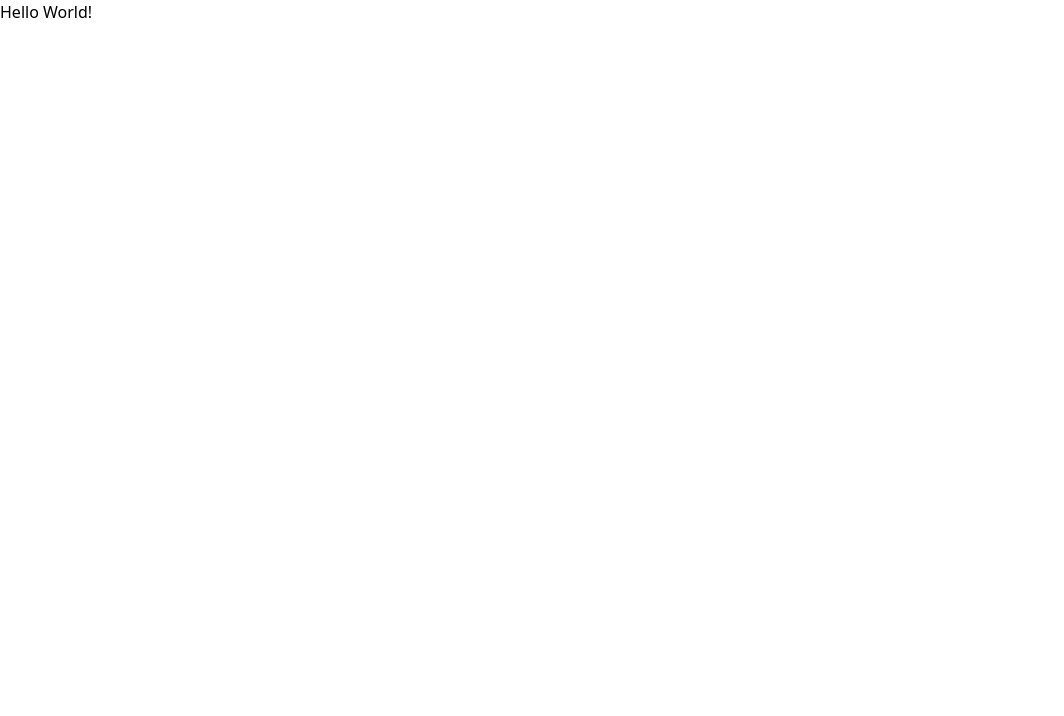
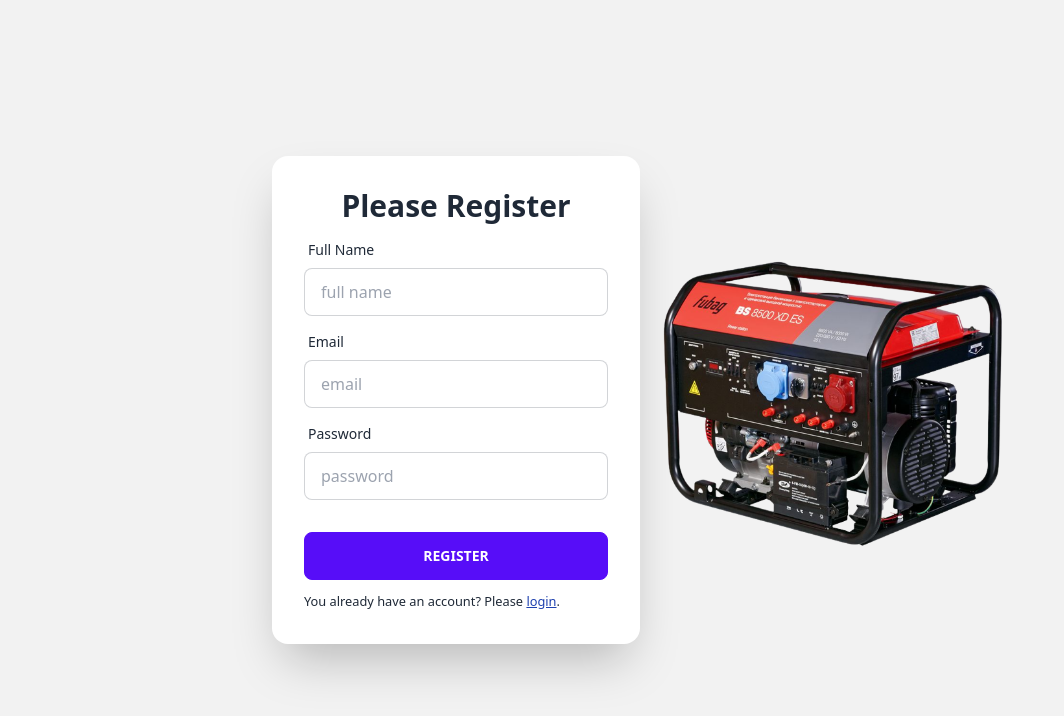
Before and after one commit to md-shamim-sarker/power-hack-client, a React (Create React App) app: page /register in a window 1280 px wide. Shown: the top 716 px of the page, without its empty margins (0-1064 px from the left). Built offline with nearby package versions, Linux system fonts and the light colour scheme.

Commit message:
create login registration and error pages

```diff
--- a/src/App.js
+++ b/src/App.js
@@ -1,9 +1,11 @@
 import React from 'react';
+import {RouterProvider} from 'react-router-dom';
+import router from './routes/routes';
 
 const App = () => {
   return (
     <div>
-      <h2>Hello World!</h2>
+      <RouterProvider router={router}></RouterProvider>
     </div>
   );
 };
--- /dev/null
+++ b/src/components/Body/Body.js
@@ -0,0 +1,11 @@
+import React from 'react';
+
+const Body = () => {
+    return (
+        <div>
+            <h2 className="text-2xl">This is body component</h2>
+        </div>
+    );
+};
+
+export default Body;
--- /dev/null
+++ b/src/components/Header/Header.js
@@ -0,0 +1,11 @@
+import React from 'react';
+
+const Header = () => {
+    return (
+        <div>
+            <h2 className="text-2xl">This is header component.</h2>
+        </div>
+    );
+};
+
+export default Header;
--- /dev/null
+++ b/src/pages/Billings/Billings.js
@@ -0,0 +1,11 @@
+import React from 'react';
+
+const Billings = () => {
+    return (
+        <div>
+            <h2 className="text-2xl">This is billings page.</h2>
+        </div>
+    );
+};
+
+export default Billings;
--- /dev/null
+++ b/src/pages/ErrorPage/ErrorPage.js
@@ -0,0 +1,11 @@
+import React from 'react';
+
+const ErrorPage = () => {
+    return (
+        <div>
+            <h2 className="text-3xl">This is error page.</h2>
+        </div>
+    );
+};
+
+export default ErrorPage;
--- /dev/null
+++ b/src/pages/LoginRegistration/Login.js
@@ -0,0 +1,44 @@
+import React from 'react';
+import {NavLink} from 'react-router-dom';
+import power from '../../assets/power-station.png';
+
+const Login = () => {
+    return (
+        <>
+            <div className="hero min-h-screen bg-base-200">
+                <div className="hero-content flex-col lg:flex-row-reverse w-full lg:w-3/5">
+                    <div className="text-center lg:text-left w-full lg:w-1/2">
+                        <img src={power} alt="Power Station" className='w-full h-full' />
+                    </div>
+                    <div className="card flex-shrink-0 w-full lg:w-1/2 shadow-2xl bg-base-100">
+                        <div className="card-body">
+                            <h1 className="text-3xl text-center font-bold">Please Login</h1>
+                            <div className="form-control">
+                                <label className="label">
+                                    <span className="label-text">Email</span>
+                                </label>
+                                <input type="email" placeholder="email" className="input input-bordered" />
+                            </div>
+                            <div className="form-control">
+                                <label className="label">
+                                    <span className="label-text">Password</span>
+                                </label>
+                                <input type="password" placeholder="password" className="input input-bordered" />
+                            </div>
+                            <div className="form-control mt-6">
+                                <button className="btn btn-primary">Login</button>
+                            </div>
+                            <div>
+                                <small>
+                                    You don't have an account? Please <NavLink to={"/register"} className='text-blue-800 underline'>register</NavLink>.
+                                </small>
+                            </div>
+                        </div>
+                    </div>
+                </div>
+            </div>
+        </>
+    );
+};
+
+export default Login;
--- /dev/null
+++ b/src/pages/LoginRegistration/Registration.js
@@ -0,0 +1,50 @@
+import React from 'react';
+import {NavLink} from 'react-router-dom';
+import power from '../../assets/power-station.png';
+
+const Registration = () => {
+    return (
+        <>
+            <div className="hero min-h-screen bg-base-200">
+                <div className="hero-content flex-col lg:flex-row-reverse w-full lg:w-3/5">
+                    <div className="text-center lg:text-left w-full lg:w-1/2">
+                        <img src={power} alt="Power Station" className='w-full h-full' />
+                    </div>
+                    <div className="card flex-shrink-0 w-full lg:w-1/2 shadow-2xl bg-base-100">
+                        <div className="card-body">
+                            <h1 className="text-3xl text-center font-bold">Please Register</h1>
+                            <div className="form-control">
+                                <label className="label">
+                                    <span className="label-text">Full Name</span>
+                                </label>
+                                <input type="text" placeholder="full name" className="input input-bordered" />
+                            </div>
+                            <div className="form-control">
+                                <label className="label">
+                                    <span className="label-text">Email</span>
+                                </label>
+                                <input type="email" placeholder="email" className="input input-bordered" />
+                            </div>
+                            <div className="form-control">
+                                <label className="label">
+                                    <span className="label-text">Password</span>
+                                </label>
+                                <input type="password" placeholder="password" className="input input-bordered" />
+                            </div>
+                            <div className="form-control mt-6">
+                                <button className="btn btn-primary">Register</button>
+                            </div>
+                            <div>
+                                <small>
+                                    You already have an account? Please <NavLink to={"/login"} className='text-blue-800 underline'>login</NavLink>.
+                                </small>
+                            </div>
+                        </div>
+                    </div>
+                </div>
+            </div>
+        </>
+    );
+};
+
+export default Registration;
--- /dev/null
+++ b/src/routes/routes.js
@@ -0,0 +1,25 @@
+import {createBrowserRouter} from "react-router-dom";
+import Billings from "../pages/Billings/Billings";
+import ErrorPage from "../pages/ErrorPage/ErrorPage";
+import Login from "../pages/LoginRegistration/Login";
+import Registration from "../pages/LoginRegistration/Registration";
+
+const router = createBrowserRouter([
+    {
+        path: "/",
+        element: <Billings></Billings>,
+        errorElement: <ErrorPage></ErrorPage>
+    },
+    {
+        path: "/login",
+        element: <Login></Login>,
+        errorElement: <ErrorPage></ErrorPage>
+    },
+    {
+        path: "/register",
+        element: <Registration></Registration>,
+        errorElement: <ErrorPage></ErrorPage>
+    }
+]);
+
+export default router;
--- a/tailwind.config.js
+++ b/tailwind.config.js
@@ -6,5 +6,8 @@ module.exports = {
   theme: {
     extend: {},
   },
-  plugins: [],
+  plugins: [require("daisyui")],
+  daisyui: {
+    themes: false,
+  },
 };
```
Also changed, not shown: src/assets/power-station.png (added).
